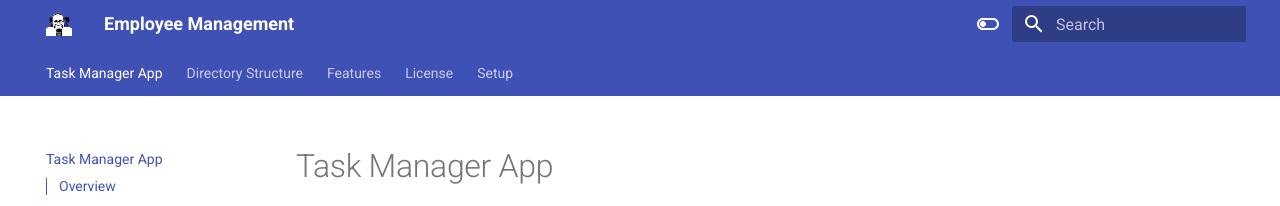
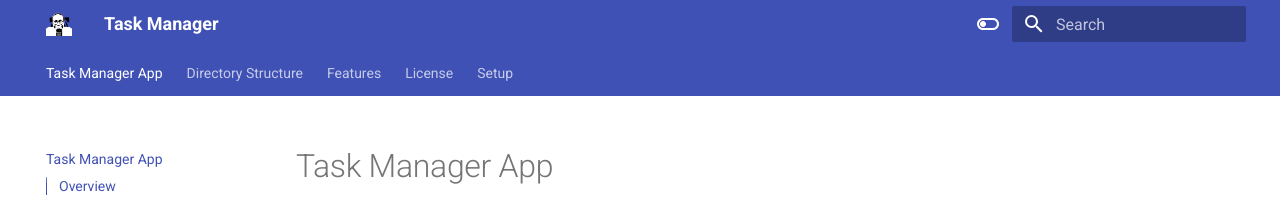
Before and after one commit to 2arry/task_manager, an MkDocs documentation site: the page built from docs/index.md, in a window 1280 px wide. Shown: the top 206 px of the page. Built offline with MkDocs 1.6.1 and Material for MkDocs 9.7.7, drawn with Linux system fonts in a browser that asks for light colours.

Commit message:
Update mkdocs.yml

```diff
--- a/mkdocs.yml
+++ b/mkdocs.yml
@@ -1,4 +1,4 @@
-site_name: Employee Management
+site_name: Task Manager
 site_description: A simple documentation site for Employee Management
 theme:
   name: material
```
